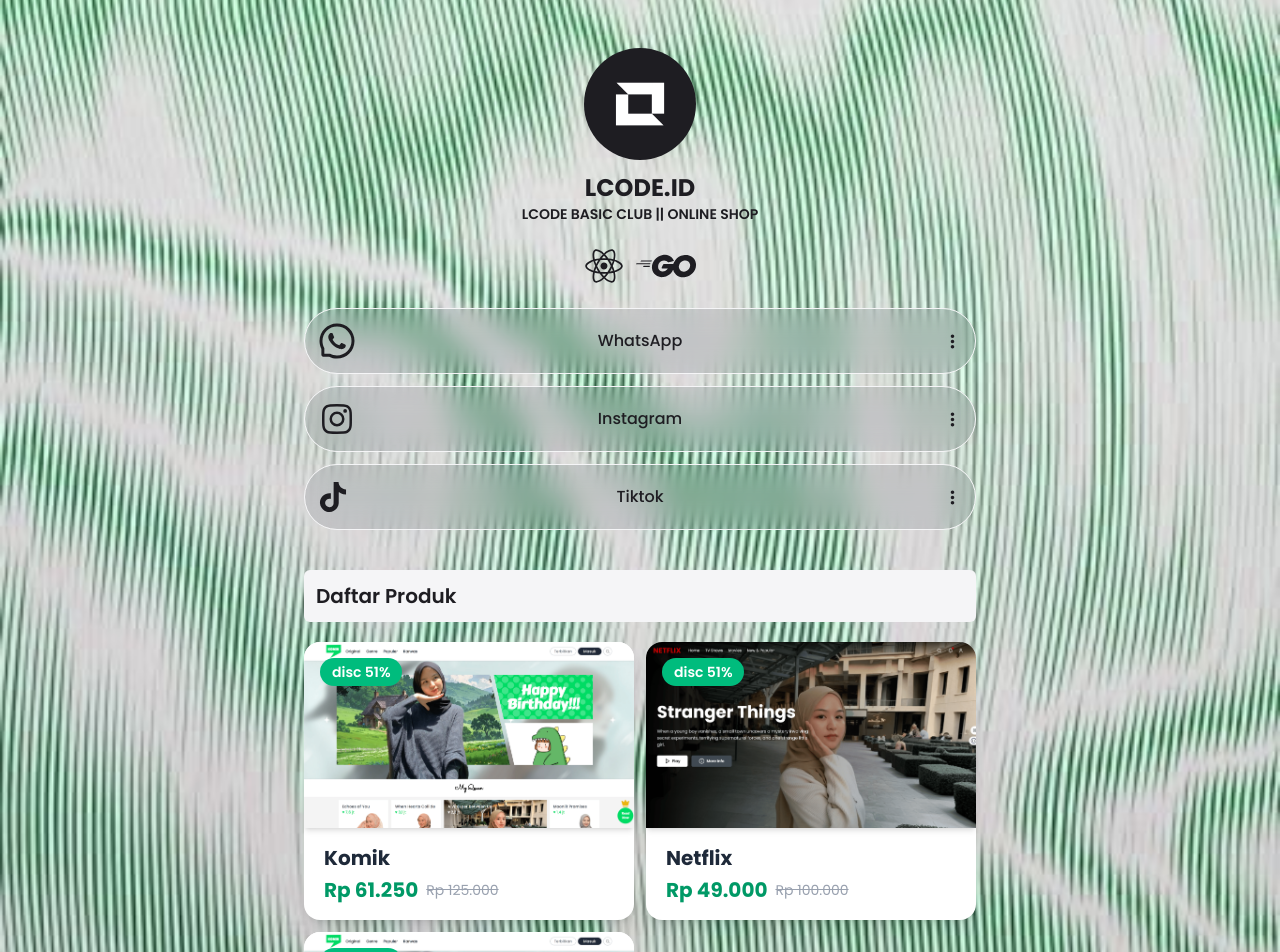
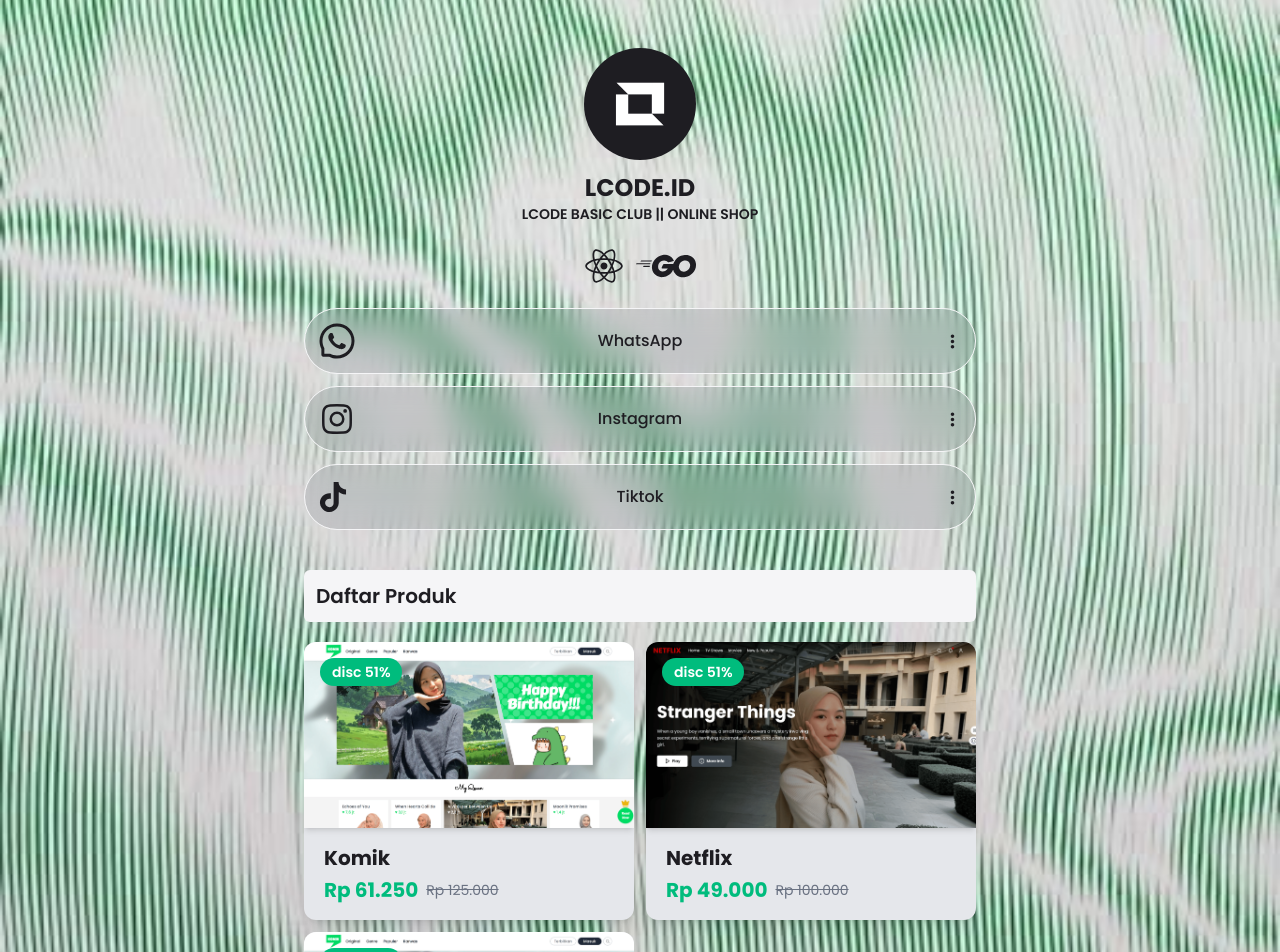
Before and after one commit to torikallcode/LinkMe, a React (Vite) app: page / in a window 1280 px wide. Shown: the top 952 px of the page. Built offline with nearby package versions, Linux system fonts and the light colour scheme.

Commit message:
update productCard

```diff
--- a/src/components/cards/ProductCard.jsx
+++ b/src/components/cards/ProductCard.jsx
@@ -17,7 +17,7 @@ export const ProductCard = ({ image, name, price, discount }) => {
     }).format(number);
   };
   return (
-    <div className="group relative w-full bg-white rounded-2xl  shadow-lg overflow-hidden transition-all duration-500 hover:shadow-2xl">
+    <div className="group relative w-full bg-gray-200  rounded-xl  shadow-lg overflow-hidden transition-all duration-500 hover:shadow-2xl">
       {/* Wishlist Button */}
       {/* <button
         onClick={() => setIsLiked(!isLiked)}
@@ -36,7 +36,7 @@ export const ProductCard = ({ image, name, price, discount }) => {
         <img
           src={image}
           alt={name}
-          className="absolute inset-0 w-full h-full object-cover transition-transform duration-500 group-hover:scale-110"
+          className="absolute inset-0 w-full h-full object-cover transition-transform duration-500"
         />
 
         {/* Discount Badge */}
@@ -49,7 +49,7 @@ export const ProductCard = ({ image, name, price, discount }) => {
 
       {/* Product Details */}
       <div className="px-5 py-4 space-y-1">
-        <h3 className="text-xl font-bold text-gray-800 line-clamp-2">
+        <h3 className="text-xl font-bold text-hitam line-clamp-2">
           {name}
         </h3>
 
@@ -57,10 +57,10 @@ export const ProductCard = ({ image, name, price, discount }) => {
           <div className="flex items-center space-x-2">
             {discount > 0 ? (
               <>
-                <span className="text-xl font-bold text-emerald-600">
+                <span className="text-xl font-bold text-emerald-500">
                   {formatRupiah(calculateDiscountedPrice())}
                 </span>
-                <span className="text-sm text-gray-400 line-through">
+                <span className="text-sm text-gray-500 line-through">
                   {formatRupiah(price)}
                 </span>
               </>
```
